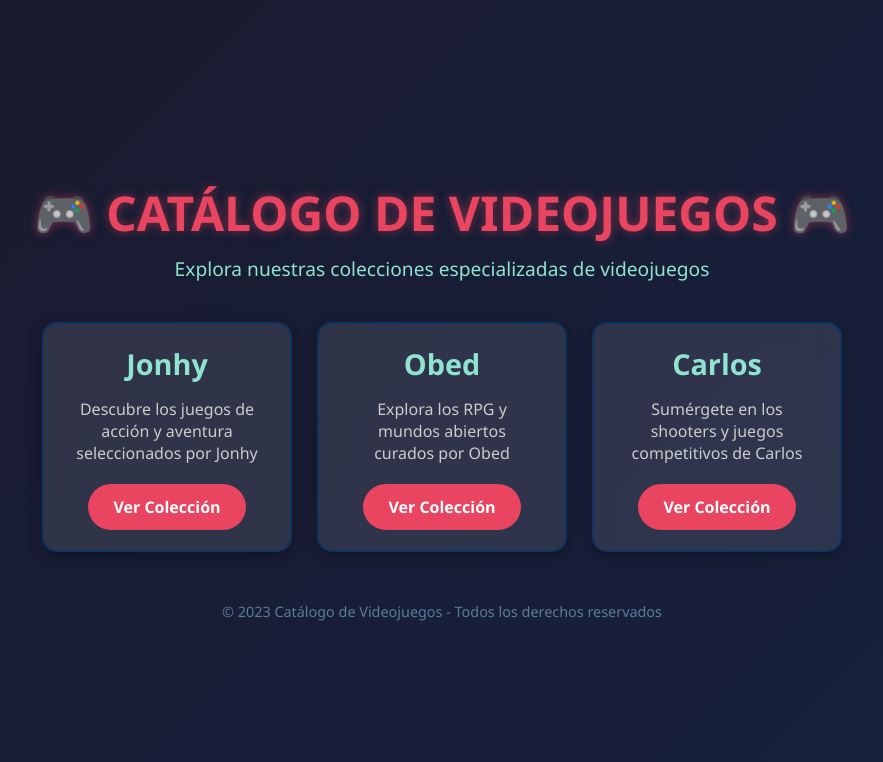
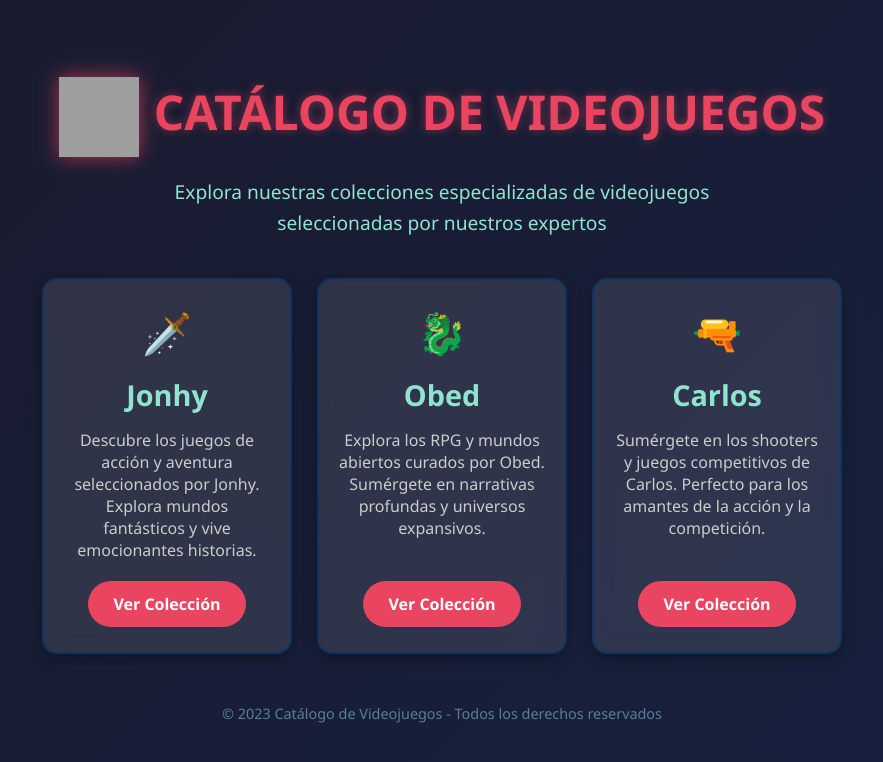
Before and after one commit to Jonhy-1st/Randy-Games, a plain HTML site: page index.html in a window 1280 px wide. Shown: the whole page, without its empty margins (198-1081 px from the left). Drawn offline with Linux system fonts and the light colour scheme; grey boxes are pictures that could not be loaded.

Commit message:
Modificacion de index, se agrego logo

```diff
--- a/index.html
+++ b/index.html
@@ -33,6 +33,20 @@
             margin-bottom: 40px;
         }
 
+        .logo-container {
+            display: flex;
+            justify-content: center;
+            align-items: center;
+            margin-bottom: 20px;
+        }
+
+        .gamepad-icon {
+            width: 80px;
+            height: 80px;
+            margin-right: 15px;
+            filter: drop-shadow(0 0 10px rgba(233, 69, 96, 0.7));
+        }
+
         h1 {
             font-size: 3rem;
             margin-bottom: 10px;
@@ -44,6 +58,10 @@
             font-size: 1.2rem;
             color: #8fe3cf;
             margin-bottom: 30px;
+            max-width: 600px;
+            margin-left: auto;
+            margin-right: auto;
+            line-height: 1.6;
         }
 
         .menu {
@@ -58,12 +76,15 @@
             background: rgba(255, 255, 255, 0.1);
             border: 2px solid #0f3460;
             border-radius: 15px;
-            padding: 20px 30px;
+            padding: 25px 20px;
             width: 250px;
             transition: all 0.3s ease;
             cursor: pointer;
             box-shadow: 0 5px 15px rgba(0, 0, 0, 0.3);
             backdrop-filter: blur(10px);
+            display: flex;
+            flex-direction: column;
+            align-items: center;
         }
 
         .game-btn:hover {
@@ -83,6 +104,8 @@
             color: #ccc;
             font-size: 1rem;
             margin-bottom: 20px;
+            text-align: center;
+            flex-grow: 1;
         }
 
         .btn {
@@ -101,6 +124,13 @@
         .btn:hover {
             background: #ff6b81;
             box-shadow: 0 0 15px rgba(233, 69, 96, 0.7);
+            transform: scale(1.05);
+        }
+
+        .game-icon {
+            font-size: 2.5rem;
+            margin-bottom: 15px;
+            color: #e94560;
         }
 
         footer {
@@ -118,32 +148,43 @@
             h1 {
                 font-size: 2.2rem;
             }
+
+            .gamepad-icon {
+                width: 60px;
+                height: 60px;
+            }
         }
     </style>
 </head>
 <body>
     <div class="container">
         <header>
-            <h1>🎮 CATÁLOGO DE VIDEOJUEGOS 🎮</h1>
-            <p class="subtitle">Explora nuestras colecciones especializadas de videojuegos</p>
+            <div class="logo-container">
+                <img src="https://images.vexels.com/media/users/3/153149/isolated/preview/1dbe90ba2f24289a1668a0dbc8150e2e-icono-de-trazo-de-color-de-gamepad.png" alt="Icono de Gamepad" class="gamepad-icon">
+                <h1>CATÁLOGO DE VIDEOJUEGOS</h1>
+            </div>
+            <p class="subtitle">Explora nuestras colecciones especializadas de videojuegos seleccionadas por nuestros expertos</p>
         </header>
 
         <div class="menu">
             <div class="game-btn">
+                <div class="game-icon">🗡️</div>
                 <h2>Jonhy</h2>
-                <p>Descubre los juegos de acción y aventura seleccionados por Jonhy</p>
+                <p>Descubre los juegos de acción y aventura seleccionados por Jonhy. Explora mundos fantásticos y vive emocionantes historias.</p>
                 <a href="Jonhy.html" class="btn">Ver Colección</a>
             </div>
 
             <div class="game-btn">
+                <div class="game-icon">🐉</div>
                 <h2>Obed</h2>
-                <p>Explora los RPG y mundos abiertos curados por Obed</p>
+                <p>Explora los RPG y mundos abiertos curados por Obed. Sumérgete en narrativas profundas y universos expansivos.</p>
                 <a href="Obed.html" class="btn">Ver Colección</a>
             </div>
 
             <div class="game-btn">
+                <div class="game-icon">🔫</div>
                 <h2>Carlos</h2>
-                <p>Sumérgete en los shooters y juegos competitivos de Carlos</p>
+                <p>Sumérgete en los shooters y juegos competitivos de Carlos. Perfecto para los amantes de la acción y la competición.</p>
                 <a href="Carlos.html" class="btn">Ver Colección</a>
             </div>
         </div>
```
